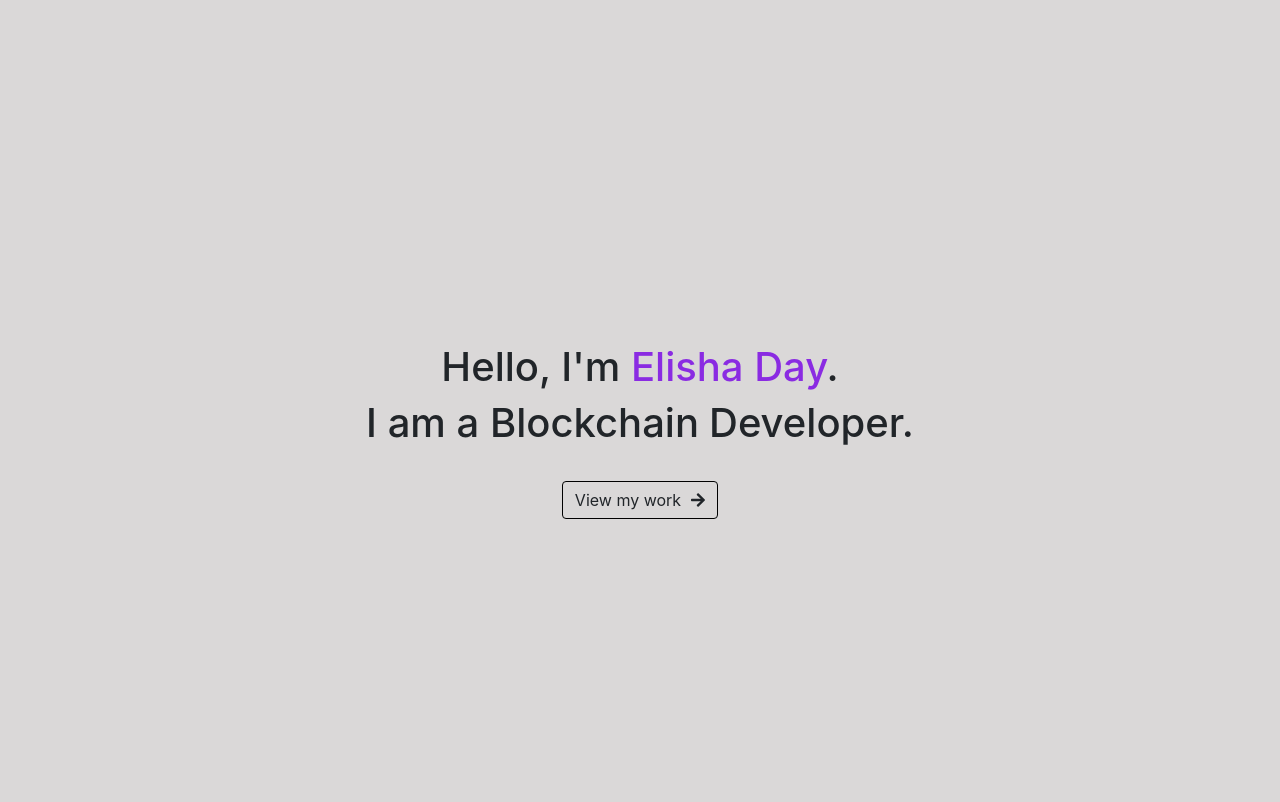
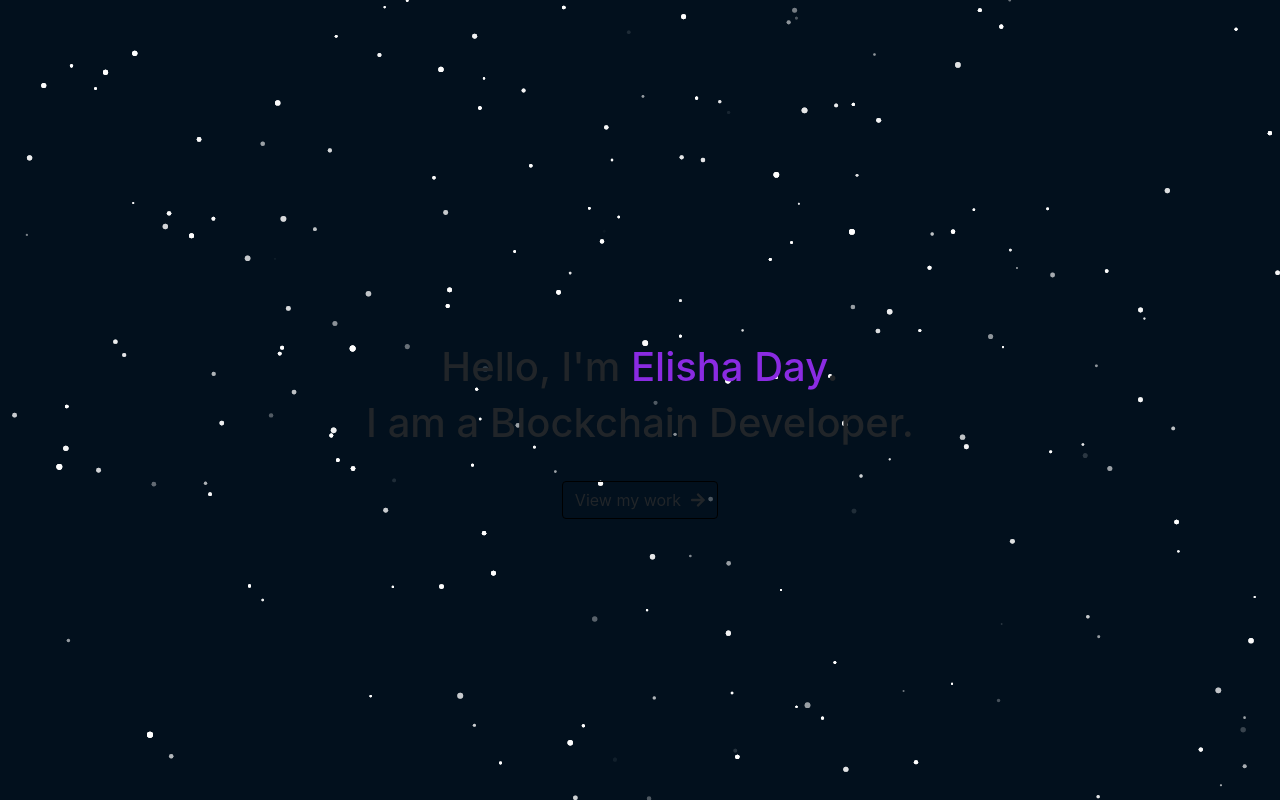
Before and after one commit to kingdayx/hireelisha.com, a React (Create React App) app: page / in a window 1280 px wide. Shown: the top 802 px of the page. Built offline with nearby package versions, Linux system fonts and the light colour scheme.

Commit message:
updated header

```diff
--- a/package.json
+++ b/package.json
@@ -21,6 +21,7 @@
     "react-modal": "^3.12.1",
     "react-scripts": "4.0.2",
     "react-spring": "^8.0.27",
+    "react-tsparticles": "^1.33.3",
     "resize-observer-polyfill": "^1.5.1",
     "styled-components": "^5.2.1",
     "web-vitals": "^1.1.0",
--- a/src/App.css
+++ b/src/App.css
@@ -65,11 +65,6 @@ label {
 .inner {
   display: flex;
   justify-content: center;
-  width: 100%;
-}
-
-.header {
-  background-color: aqua;
   width: 100%;
 }
 
@@ -695,7 +690,7 @@ ol {
 }
 
 .h1 {
-  font-family: 'Arial';
+  font-family: "Arial";
   margin-top: 30px;
 }
 
@@ -703,17 +698,17 @@ ol {
   margin-top: -5px;
   margin-bottom: 20px;
   margin-left: 5px;
-  font-family: 'Courier New', monospace;
+  font-family: "Courier New", monospace;
 }
 
 .info {
   margin-top: 20px;
   margin-bottom: 70px;
-  font-family: 'Courier New', monospace;
+  font-family: "Courier New", monospace;
 }
 
 .view {
-  font-family: 'Courier New', monospace;
+  font-family: "Courier New", monospace;
   font-size: 20px;
   margin-right: 20px;
   border: 1px solid blueviolet;
@@ -1343,3 +1338,29 @@ ol {
     justify-content: center;
   }
 }
+#text_div {
+  position: absolute;
+  top: 0;
+  right: 0;
+  left: 0;
+  bottom: 0;
+  margin: 10px;
+}
+
+.center_all {
+  position: absolute;
+  top: 50%;
+  left: 50%;
+  margin-right: -50%;
+  transform: translate(-50%, -50%);
+  position: absolute;
+  color: white;
+}
+#tsparticles {
+  position: absolute;
+  top: 0;
+  left: 0;
+  right: 0;
+  height: 100vh;
+  z-index: -1;
+}
--- a/src/components/Header.jsx
+++ b/src/components/Header.jsx
@@ -1,45 +1,170 @@
-import React from 'react'
-import { FontAwesomeIcon } from '@fortawesome/react-fontawesome'
-import { faArrowRight } from '@fortawesome/free-solid-svg-icons'
-import styled from 'styled-components'
-import { motion } from 'framer-motion'
-import '../App.css'
-
-const Div = styled.div`
-  background: url('images/HeaderIMG.svg');
-`
+import React from "react";
+import { FontAwesomeIcon } from "@fortawesome/react-fontawesome";
+import { faArrowRight } from "@fortawesome/free-solid-svg-icons";
+import styled from "styled-components";
+import Particles from "react-tsparticles";
+import { motion } from "framer-motion";
+import "../App.css";
 
 const ButtonSig = styled(motion.div)`
   border: 1px solid black;
   .btn:hover {
-    background-color: '#64ff33';
+    background-color: "#64ff33";
   }
-`
+`;
 
-function Header() {
+class Header extends React.Component {
+  constructor(props) {
+    super(props);
+
+    this.particlesInit = this.particlesInit.bind(this);
+    this.particlesLoaded = this.particlesLoaded.bind(this);
+  }
+
+  particlesInit(main) {
+    console.log(main);
+
+    // you can initialize the tsParticles instance (main) here, adding custom shapes or presets
+  }
+
+  particlesLoaded(container) {
+    console.log(container);
+  }
+
+  render() {
     const scrollToAbout = () => {
       window.scrollTo({
         top: 834,
-      behavior: 'smooth',
-    })
-  }
+        behavior: "smooth",
+      });
+    };
     return (
-    <Div className="header">
+      <div className="header">
         <header className="App-header">
           <div className="name">
+            <Particles
+              id="tsparticles"
+              init={this.particlesInit}
+              loaded={this.particlesLoaded}
+              options={{
+                background: {
+                  color: {
+                    value: "#02101d",
+                  },
+                },
+                fpsLimit: 60,
+                interactivity: {
+                  detectsOn: "canvas",
+                  events: {
+                    onClick: {
+                      enable: false,
+                      mode: "push",
+                    },
+                    onHover: {
+                      enable: false,
+                      mode: "repulse",
+                    },
+                    resize: true,
+                  },
+                  modes: {
+                    bubble: {
+                      distance: 400,
+                      duration: 2,
+                      opacity: 0.8,
+                      size: 40,
+                    },
+                    push: {
+                      quantity: 4,
+                    },
+                    repulse: {
+                      distance: 200,
+                      duration: 0.4,
+                    },
+                  },
+                },
+                particles: {
+                  number: {
+                    value: 160,
+                    density: {
+                      enable: true,
+                      value_area: 800,
+                    },
+                  },
+                  color: {
+                    value: "#ffffff",
+                  },
+                  shape: {
+                    type: "circle",
+                    stroke: {
+                      width: 0,
+                      color: "#000000",
+                    },
+                    polygon: {
+                      nb_sides: 5,
+                    },
+                    image: {
+                      src: "images/sparkles.png",
+                      width: 100,
+                      height: 100,
+                    },
+                  },
+                  opacity: {
+                    value: 1,
+                    random: true,
+                    anim: {
+                      enable: true,
+                      speed: 1,
+                      opacity_min: 0,
+                      sync: false,
+                    },
+                  },
+                  size: {
+                    value: 3,
+                    random: true,
+                    anim: {
+                      enable: false,
+                      speed: 4,
+                      size_min: 0.3,
+                      sync: false,
+                    },
+                  },
+                  line_linked: {
+                    enable: false,
+                  },
+                  move: {
+                    enable: true,
+                    speed: 0.1,
+                    direction: "none",
+                    random: true,
+                    straight: false,
+                    out_mod: "out",
+                    bounce: false,
+                    attract: {
+                      enable: false,
+                      rotateX: 600,
+                      rotateY: 600,
+                    },
+                  },
+                },
+                retina_detect: true,
+              }}
+            />
             <h1>
               Hello, I'm
               <i className="name1"> Elisha Day</i>.
             </h1>
           </div>
-         <h1 className="block" >I am a Blockchain <p className="block1" >Developer.</p> </h1>
+          <h1 className="block">
+            I am a Blockchain <p className="block1">Developer.</p>{" "}
+          </h1>
           <ButtonSig className="btn" onClick={scrollToAbout}>
             View my work
             <FontAwesomeIcon className="rotate" icon={faArrowRight} />
           </ButtonSig>
         </header>
-    </Div>
-  )
+      </div>
+    );
+  }
 }
 
-export default Header
+export default Header;
```
Also changed, not shown: 1 other file (tests, documents, lock files or other folders). Lines whose indentation alone changed are shown as unchanged.
